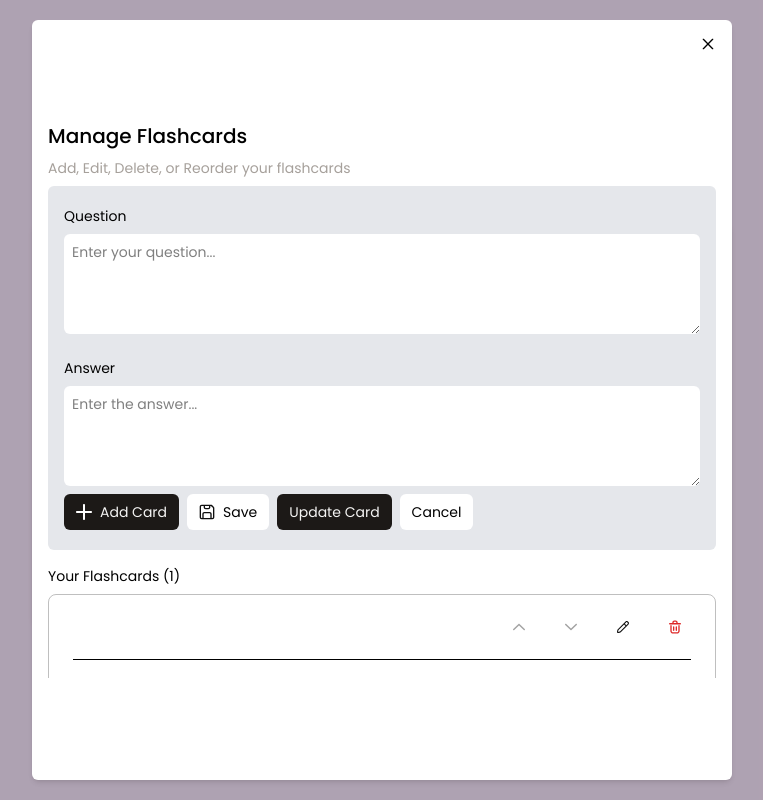
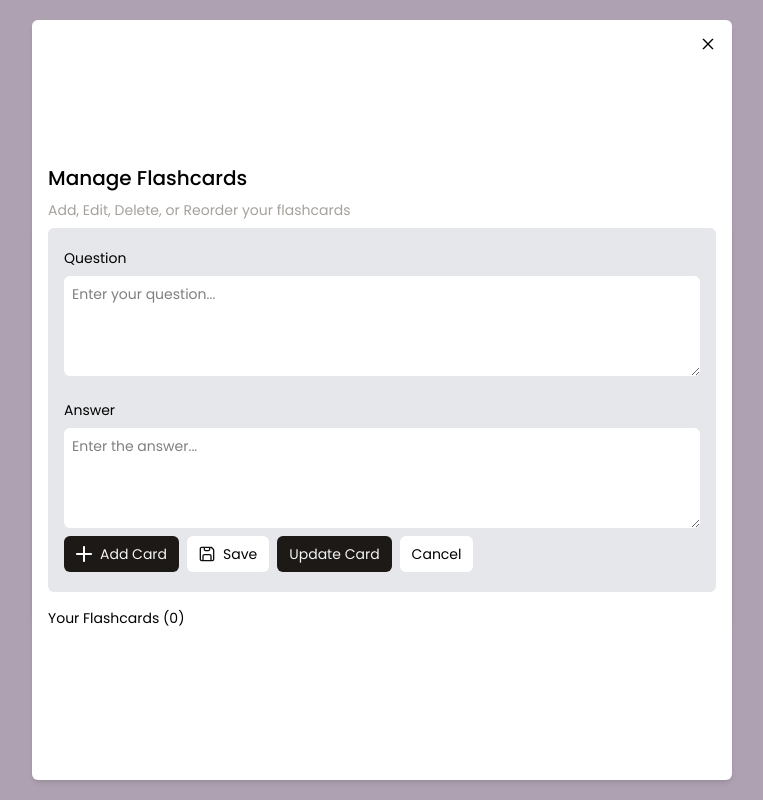
Before and after one commit to renjastine/flashcard-app, a Next.js app: page / in a window 1280 px wide. Shown: the whole page, without its empty margins (258-1021 px from the left). Built offline with nearby package versions, Linux system fonts and the light colour scheme; grey boxes are pictures that could not be loaded.

Commit message:
Card Generate function done

```diff
--- a/app/components/AddCard.tsx
+++ b/app/components/AddCard.tsx
@@ -1,25 +1,9 @@
-'use client';
+import { AddFlashCardProps } from "../types/types";
 
-import React, { useEffect, useState } from 'react'
-
-type Card = {
-    q: string,
-    a: string
-}
-type AddCardProps = {
-    card: Card;
-}
-
-function AddCard({ card }: AddCardProps) {
-    const [flashCards, setFlashCards] = useState<Card[]>([]);
-
+function AddCard({ card, setFlashCards }: AddFlashCardProps) {
     const handleClick = () => {
-        setFlashCards(prev => [...prev, card]);
+        setFlashCards(card);
     }
-
-    // useEffect(() => {
-    //     console.log(flashCards);
-    // }, [flashCards])
 
     return (
         < button
--- a/app/components/Card.tsx
+++ b/app/components/Card.tsx
@@ -1,9 +1,18 @@
 import React from 'react'
 import CardListControl from './CardListControl'
 
-function Card() {
+type CardProps = {
+    id: number;
+    question: string;
+    answer: string;
+}
+
+function Card({ id, question, answer }: CardProps) {
     return (
-        <div className='border border-black/25 w-full min-h-5 rounded-lg flex flex-col px-6 py-4 gap-4 hover:bg-gray-100'>
+        <div
+            key={id}
+            className='border border-black/25 w-full min-h-5 rounded-lg flex flex-col px-6 py-4 gap-4 hover:bg-gray-100'
+        >
             <div className='flex max-[321px]:justify-center justify-end w-full gap-5 border-b pb-4'>
                 <CardListControl controlName="moveUpDisabled" />
                 <CardListControl controlName="moveDownDisabled" />
@@ -16,9 +25,9 @@ function Card() {
                 </div>
                 <div className='flex-1 flex flex-col text-gray-400'>
                     <p>Q:</p>
-                    <p className='text-black'>What is 2 + 2?</p>
+                    <p className='text-black'>{question}</p>
                     <p>A:</p>
-                    <p>4</p>
+                    <p>{answer}</p>
                 </div>
             </div>
         </div>
--- a/app/components/CardControl.tsx
+++ b/app/components/CardControl.tsx
@@ -1,18 +1,19 @@
-import React from 'react'
-
+// Components
 import CancelUpdate from './CancelUpdate'
 import UpdateCard from './UpdateCard'
 import AddCard from './AddCard'
 import SaveCard from './SaveCard'
 
-type CardControlProps = {
-    card: { q: string, a: string };
-}
+// Types
+import { AddFlashCardProps } from '../types/types';
 
-function CardControl({ card } : CardControlProps) {
+function CardControl({ card, setFlashCards }: AddFlashCardProps) {
     return (
         <div className='flex gap-2 flex-wrap'>
-            <AddCard card={card}/>
+            <AddCard
+                card={card}
+                setFlashCards={val => setFlashCards(val)}
+            />
             <SaveCard />
             <UpdateCard />
             <CancelUpdate />
--- a/app/components/ManageCardsModal.tsx
+++ b/app/components/ManageCardsModal.tsx
@@ -1,11 +1,18 @@
 'use client';
 
-import React, { useState } from 'react'
+// Hooks
+import { useEffect, useState } from 'react'
+
+// Components
 import Textarea from './Textarea'
 import CardControl from './CardControl'
 import Card from './Card'
 
+// Types
+import { CardT } from '../types/types';
+
 const ManageCardsModal = () => {
+  const [flashCards, setFlashCards] = useState<CardT[]>([]);
   const [card, setCard] = useState({ q: "", a: "" });
 
   return (
@@ -30,11 +37,16 @@ const ManageCardsModal = () => {
               setCard={val => setCard({ ...card, a: val })}
               placeholder='Enter the answer...'
             />
-            <CardControl card={card}/>
+            <CardControl
+              card={card}
+              setFlashCards={val => setFlashCards(prev => [...prev, val])}
+            />
           </div>
-          <h1 className='mt-4 text-sm mb-2'>Your Flashcards (1)</h1>
+          <h1 className='mt-4 text-sm mb-2'>Your Flashcards ({flashCards.length})</h1>
           <div className='flex flex-col gap-3'>
-            <Card />
+            {flashCards.map(
+              (card, i) => <Card id={i} question={card.q} answer={card.a} />
+            )}
           </div>
         </div>
       </div>
--- a/app/components/Textarea.tsx
+++ b/app/components/Textarea.tsx
@@ -1,5 +1,4 @@
-'use client';
-import React, { ChangeEvent, ChangeEventHandler, useState } from 'react'
+import { ChangeEvent } from 'react'
 
 type TextareaProps = {
     value: string;
@@ -8,11 +7,9 @@ type TextareaProps = {
 }
 
 function Textarea({ value, setCard, placeholder }: TextareaProps) {
-
     const handleChanges = (e: ChangeEvent<HTMLTextAreaElement>) => {
         setCard(e.target.value);
     }
-
     return (
         <textarea
             className='bg-white rounded-md min-h-25 p-2 text-sm my-2 field-sizing-content'
--- /dev/null
+++ b/app/types/types.tsx
@@ -0,0 +1,9 @@
+export type CardT = {
+    q: string,
+    a: string
+}
+
+export type AddFlashCardProps = {
+    card: CardT;
+    setFlashCards: (val: CardT) => void;
+}
```
